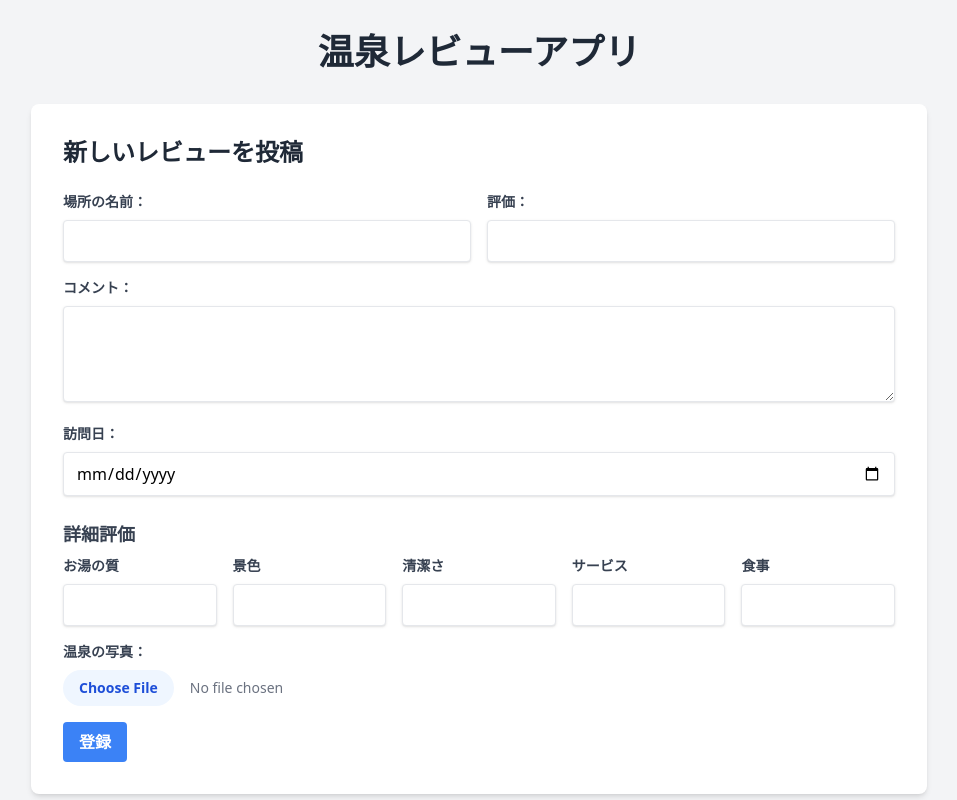
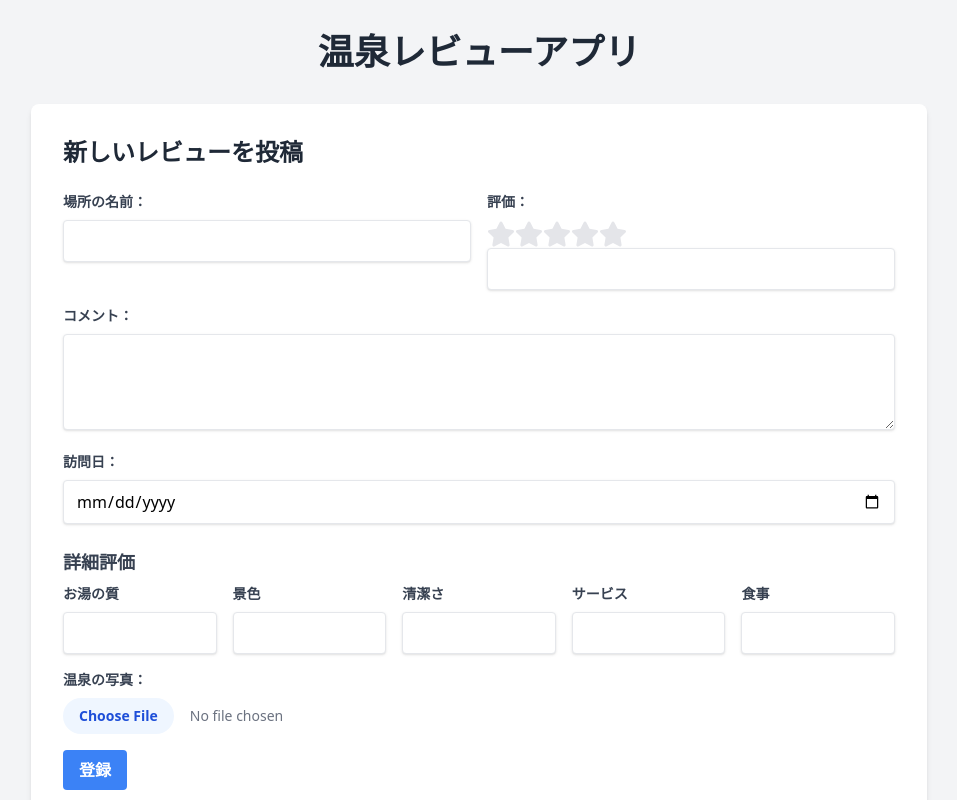
Before and after one commit to Tago-F/onsen-review, a React (Vite) app in the folder frontend/: page / in a window 1280 px wide. Shown: the top 800 px of the page, without its empty margins (161-1118 px from the left). Built offline with nearby package versions, Linux system fonts and the light colour scheme; no server answers.

Commit message:
星印評価機能の追加

```diff
--- a/frontend/package.json
+++ b/frontend/package.json
@@ -14,6 +14,7 @@
     "react": "^19.1.1",
     "react-chartjs-2": "^5.3.0",
     "react-dom": "^19.1.1",
+    "react-icons": "^5.5.0",
     "react-intersection-observer": "^9.16.0"
   },
   "devDependencies": {
--- a/frontend/src/components/ReviewCard.jsx
+++ b/frontend/src/components/ReviewCard.jsx
@@ -1,4 +1,18 @@
 import RadarChart from "./RadarChart.jsx";
+import { FaStar } from "react-icons/fa";
+
+const StarDisplay = ({ rating }) => (
+  <div className="flex items-center">
+    {[...Array(5)].map((_, index) => (
+      <FaStar
+        key={index}
+        color={index < rating ? "#ffc107" : "#e4e5e9"}
+        size={20}
+      />
+    ))}
+    <span className="ml-2 text-gray-600 font-bold">{rating.toFixed(1)}</span>
+  </div>
+);
 
 /**
  * 個々のレビュー情報を表示するカードコンポーネント
@@ -12,6 +26,7 @@ function ReviewCard({ review, onEdit, onDelete }) {
     <li className="bg-white shadow-md rounded-lg p-6 flex flex-col justify-between">
       <div>
         <h3 className="text-xl font-bold text-gray-800 mb-2">{review.name}</h3>
+        <StarDisplay rating={review.rating} />
         {review.image_url ? (
           <img
             src={review.image_url}
--- a/frontend/src/components/ReviewForm.jsx
+++ b/frontend/src/components/ReviewForm.jsx
@@ -1,4 +1,5 @@
 import { useState, useEffect } from "react";
+import StarRatingInput from "./StarRatingInput.jsx";
 
 /**
  * レビューの新規投稿と編集を担当するフォームコンポーネント
@@ -56,6 +57,13 @@ function ReviewForm({ initialData, onFormSubmit, onCancelEdit }) {
   };
 
   /**
+   * 星評価が変更されたときの処理
+   */
+  const handleRatingChange = (newRating) => {
+    setFormData((prev) => ({ ...prev, rating: newRating }));
+  };
+
+  /**
    * 画像ファイルが選択されたときの処理
    */
   const handleImageChange = (e) => {
@@ -109,6 +117,10 @@ function ReviewForm({ initialData, onFormSubmit, onCancelEdit }) {
         </div>
         <div>
           <label className="block text-gray-700 text-sm font-bold mb-2">評価：</label>
+          <StarRatingInput
+            rating={formData.rating}
+            onRatingChange={handleRatingChange}
+          />
           <input type="number" name="rating" step="0.5" min="1" max="5" value={formData.rating} onChange={handleChange} required className="shadow appearance-none border rounded w-full py-2 px-3" />
         </div>
       </div>
--- /dev/null
+++ b/frontend/src/components/StarRatingInput.jsx
@@ -0,0 +1,43 @@
+// frontend/src/components/StarRatingInput.jsx
+
+import { useState } from 'react';
+import { FaStar } from 'react-icons/fa';
+
+/**
+ * 星評価の入力を行うコンポーネント
+ * @param {object} props
+ * @param {number} props.rating - 現在の評価値
+ * @param {function} props.onRatingChange - 評価が変更されたときに呼び出される関数
+ */
+function StarRatingInput({ rating, onRatingChange }) {
+  const [hover, setHover] = useState(null);
+
+  return (
+    <div className="flex items-center">
+      {[...Array(5)].map((_, index) => {
+        const ratingValue = index + 1;
+        const starColor = ratingValue <= (hover || rating) ? "#ffc107" : "#e4e5e9";
+
+        return (
+          <label key={ratingValue} className="cursor-pointer">
+            <input
+              type="radio"
+              name="rating"
+              value={ratingValue}
+              onClick={() => onRatingChange(ratingValue)}
+              className="hidden" // radioボタン自体は非表示にする
+            />
+            <FaStar
+              size={28}
+              color={starColor}
+              onMouseEnter={() => setHover(ratingValue)}
+              onMouseLeave={() => setHover(null)}
+            />
+          </label>
+        );
+      })}
+    </div>
+  );
+}
+
+export default StarRatingInput;
```
Also changed, not shown: 1 other file (tests, documents, lock files or other folders). Lines whose indentation alone changed are shown as unchanged.
